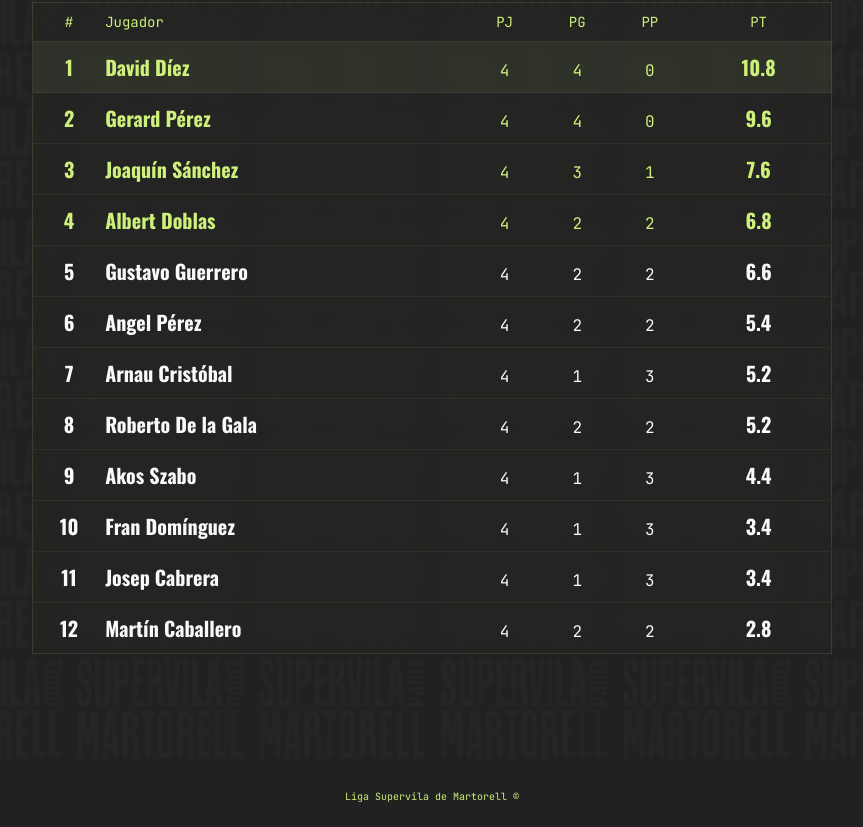
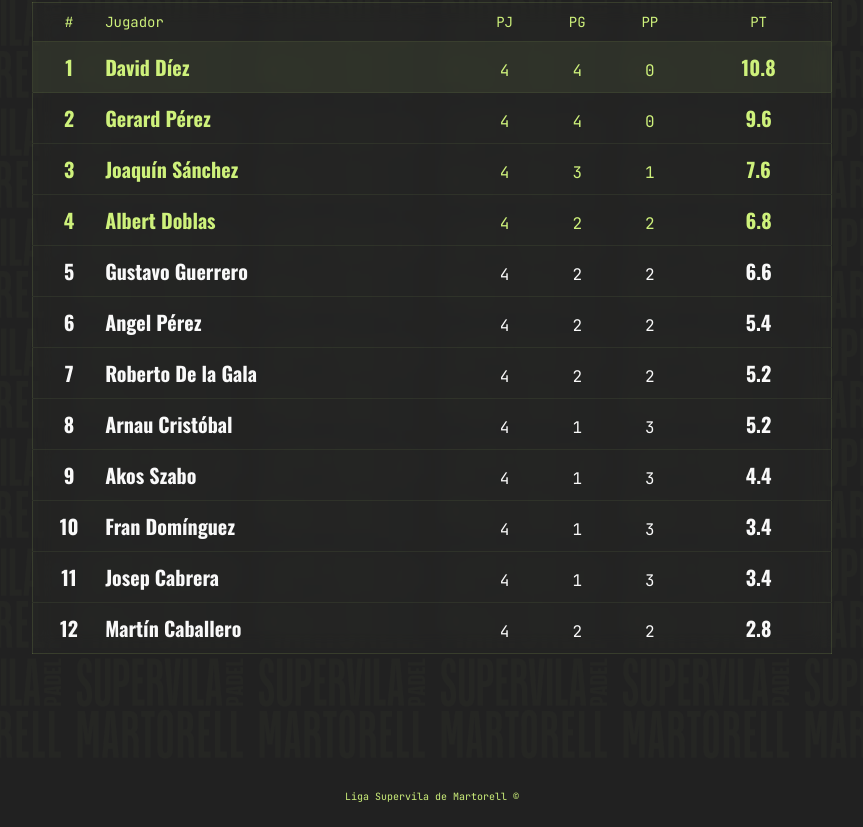
Before and after one commit to gperezdev/superliga, a React (Vite) app: page / in a window 1280 px wide. Shown: the part 1982-2809 px from the top of the page, without its empty margins (208-1071 px from the left). Built offline with nearby package versions, Linux system fonts and the light colour scheme.

Commit message:
update: fixed ranking sorting

```diff
--- a/src/layouts/Ranking/Ranking.jsx
+++ b/src/layouts/Ranking/Ranking.jsx
@@ -24,7 +24,7 @@ export const Ranking = () => {
 
 const PlayerTable = ({ data }) => {
 
-    //Ordenamos tabla primero por nombre y luego por puntuación
+    //Ordenar por puntos, partidos jugados, partidos ganados y nombre
     const sortedData = [...data].sort((a, b) => {
         if (b.points !== a.points) {
             return b.points - a.points
@@ -32,6 +32,10 @@ const PlayerTable = ({ data }) => {
 
         if (b.gamesPlayed !== a.gamesPlayed) {
             return b.gamesPlayed - a.gamesPlayed
+        }
+
+        if (b.wins !== a.wins) {
+            return b.wins - a.wins
         }
 
         return a.name.localeCompare(b.name)
@@ -70,7 +74,7 @@ const PlayerTable = ({ data }) => {
                     {sortedData.map((player, index) => (
                         <tr key={index} className={checkPosition(index + 1)}>
                             <td className={styles.boldValues}>{index + 1}</td>
-                            <td style={{textAlign: 'left'}} className={styles.boldValues}>{player.name}</td>
+                            <td style={{ textAlign: 'left' }} className={styles.boldValues}>{player.name}</td>
                             <td>{player.gamesPlayed}</td>
                             <td>{player.wins}</td>
                             <td>{player.loses}</td>
```
